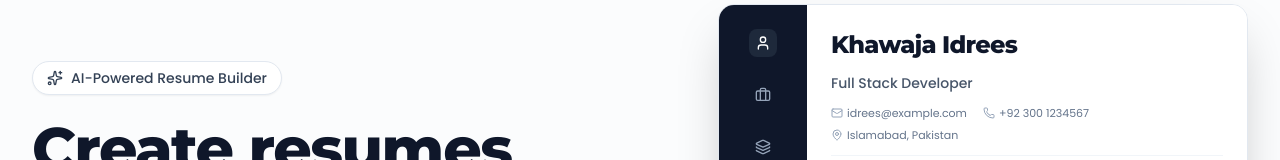
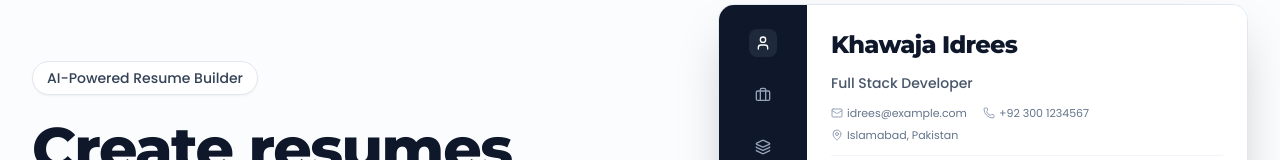
Before and after one commit to KhawajaIdrees/Recruma, a Next.js app: page / in a window 1280 px wide. Shown: the part 140-300 px from the top of the page. Built offline with nearby package versions, Linux system fonts and the light colour scheme.

Commit message:
removed sparkels on home page

```diff
--- a/src/components/HeroSection.tsx
+++ b/src/components/HeroSection.tsx
@@ -14,7 +14,7 @@ export default function HeroSection() {
 
             {/* Top Pill Tag */}
             <div className="inline-flex items-center gap-2 bg-white px-3.5 py-1.5 rounded-full border border-slate-200 shadow-sm">
-              <Sparkles className="w-4 h-4 text-slate-700" />
+
               <span className="text-xs sm:text-sm font-medium text-slate-700 font-poppins">
                 AI-Powered Resume Builder
               </span>
```
